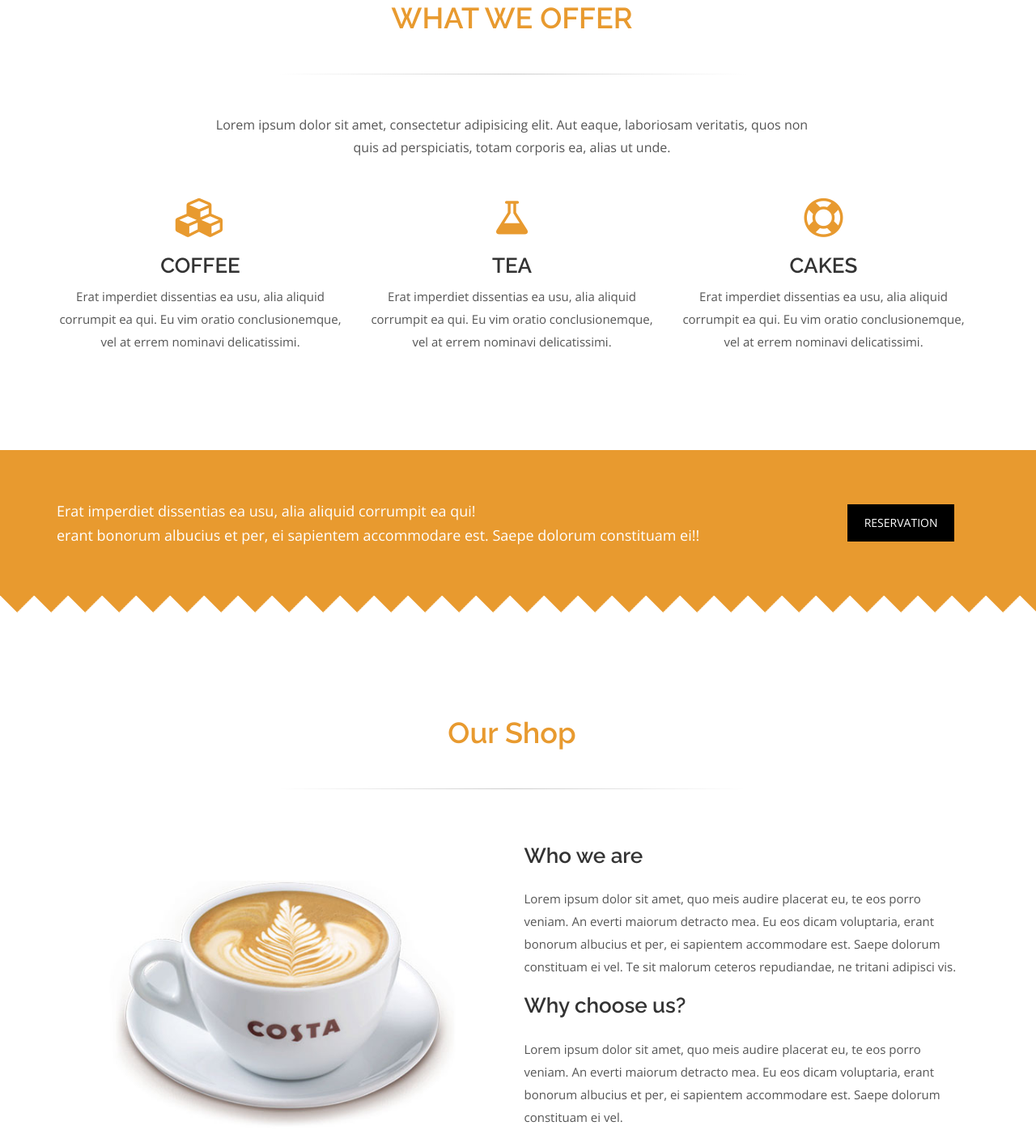
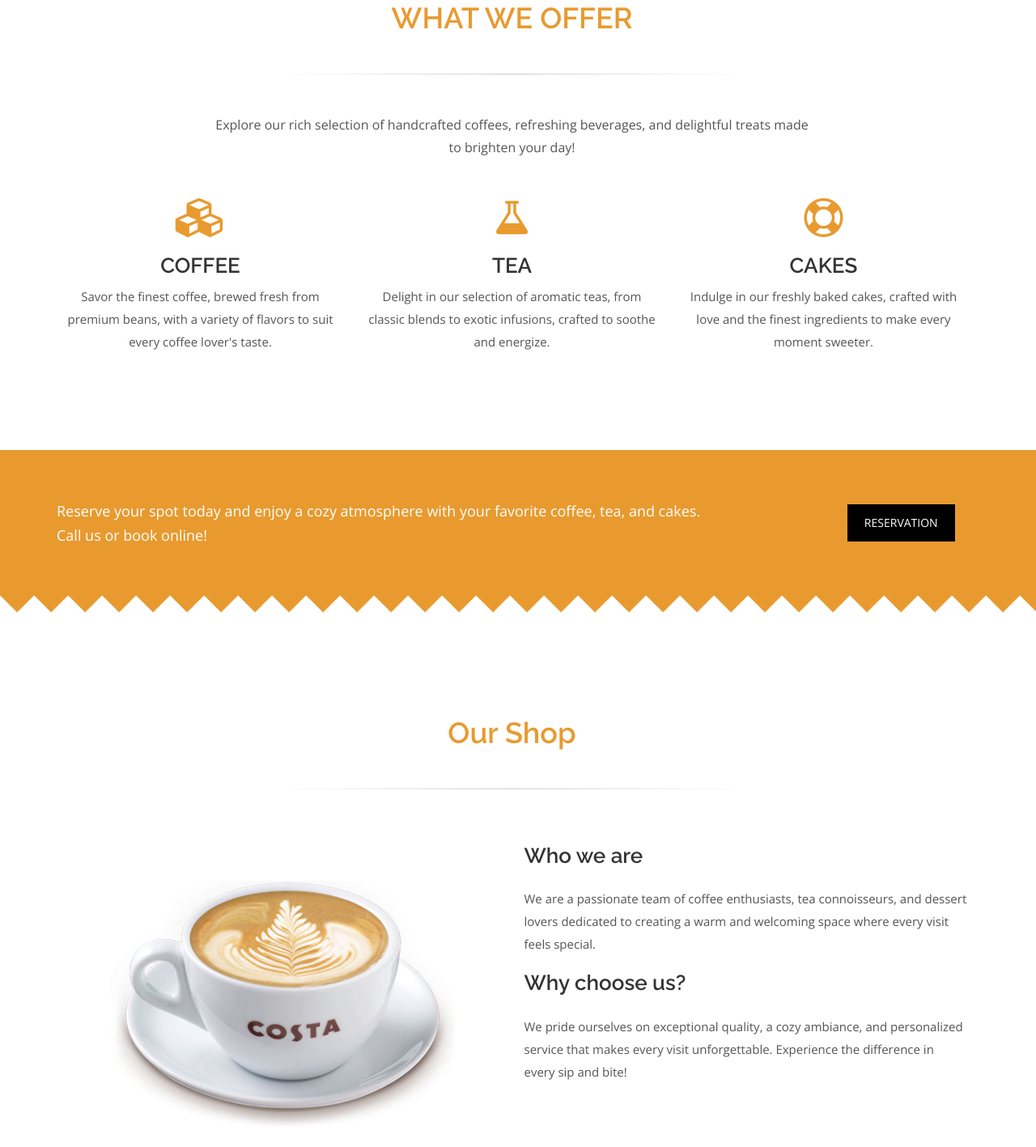
Before and after one commit to udhayakumar07-uk/Coffee-Shop, a plain HTML site: page Coffee-Shop/index.html in a window 1280 px wide. Shown: the part 947-2364 px from the top of the page at 81% size. Drawn offline with nearby package versions, Linux system fonts and the light colour scheme.

Commit message:
Update index.html

```diff
--- a/Coffee-Shop/index.html
+++ b/Coffee-Shop/index.html
@@ -5,7 +5,7 @@
 <meta name="viewport" content="width=device-width, initial-scale=1.0">
 <meta name="description" content="">
 <meta name="author" content="QuantumCoding">
-<title>Coffee Shop Free HTML Website Template | QuantumCoding</title>
+<title>Coffee Shop</title>
 
 <!-- Bootstrap core CSS -->
 <link href="assets/css/bootstrap.css" rel="stylesheet">
@@ -77,19 +77,19 @@
       <h2 class="centered">WHAT WE OFFER</h2>
       <hr>
       <div class="col-lg-8 col-lg-offset-2">
-        <p class="large">Lorem ipsum dolor sit amet, consectetur adipisicing elit. Aut eaque, laboriosam veritatis, quos non quis ad perspiciatis, totam corporis ea, alias ut unde.</p>
+        <p class="large">Explore our rich selection of handcrafted coffees, refreshing beverages, and delightful treats made to brighten your day!</p>
       </div>
       <div class="col-lg-4 callout"> <i class="fa fa-cubes fa-3x"></i>
         <h3>COFFEE</h3>
-        <p>Erat imperdiet dissentias ea usu, alia aliquid corrumpit ea qui. Eu vim oratio conclusionemque, vel at errem nominavi delicatissimi.</p>
+        <p>Savor the finest coffee, brewed fresh from premium beans, with a variety of flavors to suit every coffee lover's taste.</p>
       </div>
       <div class="col-lg-4 callout"> <i class="fa fa-flask fa-3x"></i>
         <h3>TEA</h3>
-        <p>Erat imperdiet dissentias ea usu, alia aliquid corrumpit ea qui. Eu vim oratio conclusionemque, vel at errem nominavi delicatissimi.</p>
+        <p>Delight in our selection of aromatic teas, from classic blends to exotic infusions, crafted to soothe and energize.</p>
       </div>
       <div class="col-lg-4 callout"> <i class="fa fa-life-ring fa-3x"></i>
         <h3>CAKES</h3>
-        <p>Erat imperdiet dissentias ea usu, alia aliquid corrumpit ea qui. Eu vim oratio conclusionemque, vel at errem nominavi delicatissimi.</p>
+        <p>Indulge in our freshly baked cakes, crafted with love and the finest ingredients to make every moment sweeter.</p>
       </div>
     </div>
     <!-- row -->
@@ -100,8 +100,7 @@
         <div class="container">
             <div class="highlight tb">
                 <div class="tb-cell">
-                    <p>Erat imperdiet dissentias ea usu, alia aliquid corrumpit ea qui!</br>
-					erant bonorum albucius et per, ei sapientem accommodare est. Saepe dolorum constituam ei!!</p>
+                    <p>Reserve your spot today and enjoy a cozy atmosphere with your favorite coffee, tea, and cakes.<br> Call us or book online!</p>
                 </div>
                 <div class="links tb-cell">
                     <div class="reservation-link">
@@ -122,9 +121,9 @@
       <div class="col-md-6"> <img class="img-responsive" src="assets/img/about/about1.jpg" align=""> </div>
       <div class="col-md-6">
         <h3>Who we are</h3>
-        <p>Lorem ipsum dolor sit amet, quo meis audire placerat eu, te eos porro veniam. An everti maiorum detracto mea. Eu eos dicam voluptaria, erant bonorum albucius et per, ei sapientem accommodare est. Saepe dolorum constituam ei vel. Te sit malorum ceteros repudiandae, ne tritani adipisci vis.</p>
+        <p>We are a passionate team of coffee enthusiasts, tea connoisseurs, and dessert lovers dedicated to creating a warm and welcoming space where every visit feels special.</p>
         <h3>Why choose us?</h3>
-        <p>Lorem ipsum dolor sit amet, quo meis audire placerat eu, te eos porro veniam. An everti maiorum detracto mea. Eu eos dicam voluptaria, erant bonorum albucius et per, ei sapientem accommodare est. Saepe dolorum constituam ei vel.</p>
+        <p>We pride ourselves on exceptional quality, a cozy ambiance, and personalized service that makes every visit unforgettable. Experience the difference in every sip and bite!</p>
       </div>
     </div>
     <!-- row -->
@@ -138,7 +137,7 @@
       <h2 class="centered">What Special</h2>
       <hr>
       <div class="col-lg-8 col-lg-offset-2 centered">
-        <p class="large">Lorem ipsum dolor sit amet, consectetur adipisicing elit. Aut eaque, laboriosam veritatis, quos non quis ad perspiciatis, totam corporis ea, alias ut unde.</p>
+        <p class="large">Our signature blends, seasonal specials, and homemade treats make every visit extraordinary. Don’t miss our exclusive offers and limited-edition flavors!</p>
       </div>
     </div>
     <!-- /row -->
@@ -302,7 +301,7 @@
     <div class="row">
       <div class="col-md-7">
 	  <strong>Please give us your feedback!</strong>
-        <p>Lorem ipsum dolor sit amet, consectetur adipisicing elit. Aut eaque, laboriosam veritatis, quos non quis ad perspiciatis, totam corporis ea, alias ut unde.</p>
+        <p>Your opinion matters to us! Share your thoughts and help us improve your experience. We value your feedback and look forward to hearing from you.</p>
         <form id="contact" method="post" class="form" role="form">
           <div class="row">
             <div class="col-md-12 form-group">
```
